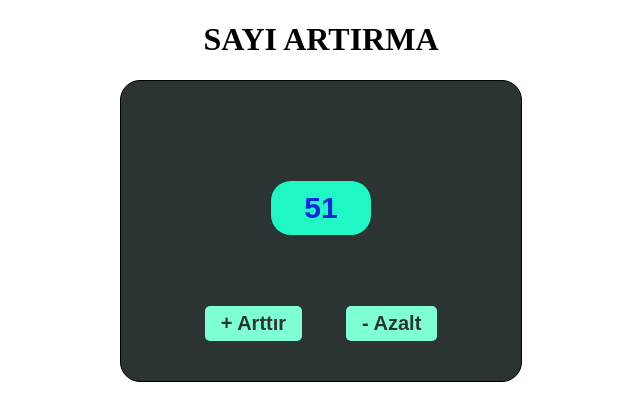
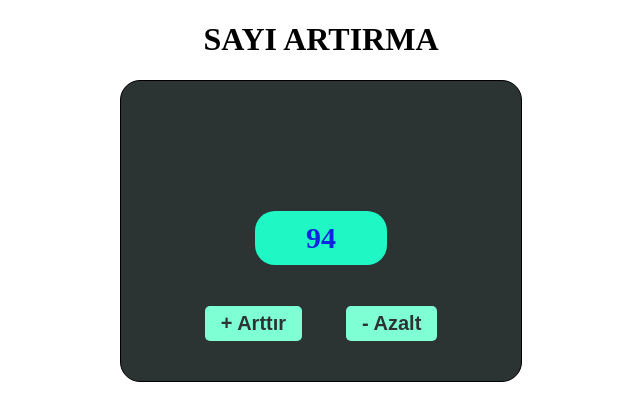
Before and after one commit to fatihoz5758/sayi_artirma, a plain HTML site: page index.html in a window 1280 px wide. Both pictures are taken after a click on the button "+ Arttır". Shown: the whole page, without its empty margins (327-967 px from the left). Drawn offline with Linux system fonts and the light colour scheme.

Commit message:
ödev güncelleme

```diff
--- a/index.html
+++ b/index.html
@@ -56,7 +56,8 @@
             font-weight: bold;
 
         }
-        .btn{
+
+        .btn {
             position: absolute;
             bottom: 40px;
 
@@ -69,7 +70,7 @@
     <h1>SAYI ARTIRMA</h1>
     <div class="main">
 
-        <input type=button id="sayim" value="50">
+        <p id="sayim"></p>
         <div class="btn">
             <button onclick="arti()"> + Arttır</button>
             <button onclick="eksi()"> - Azalt</button>
@@ -77,19 +78,20 @@
 
     </div>
 
-<script>
+    <script>
+        let number = Math.floor(Math.random() * 100);
+        document.getElementById('sayim').innerHTML = number;
+        function arti() {
+            number++;
+            document.getElementById('sayim').innerHTML = number;
+        }
 
-function arti(){
+        function eksi() {
 
-var sonuc=document.getElementById("sayim");
-sonuc.value=Number(sonuc.value)+1;
-}
+            number--;
+            document.getElementById('sayim').innerHTML = number;
 
-function eksi(){
-
-var sonuc=document.getElementById("sayim");
-sonuc.value=Number(sonuc.value)-1;
-}
+        }
 
 
 
@@ -97,7 +99,7 @@ sonuc.value=Number(sonuc.value)-1;
 
 
 
-</script>
+    </script>
 
 
 
```
